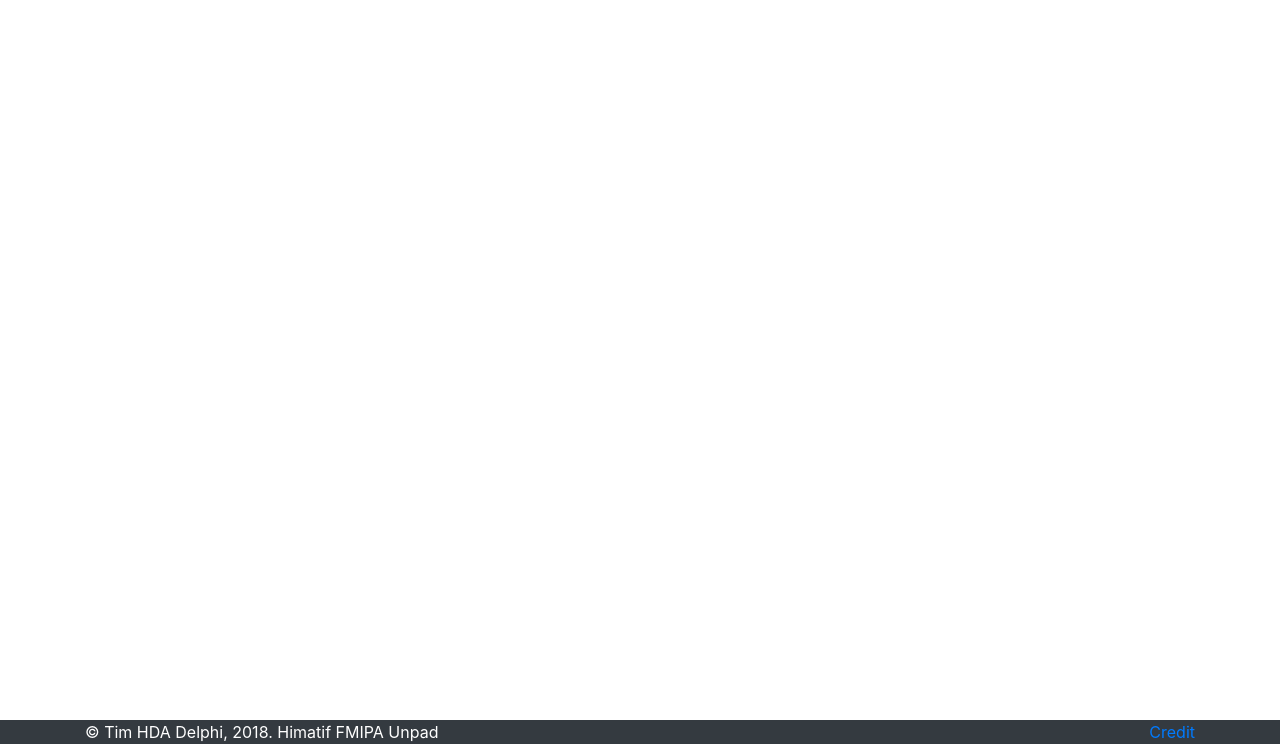
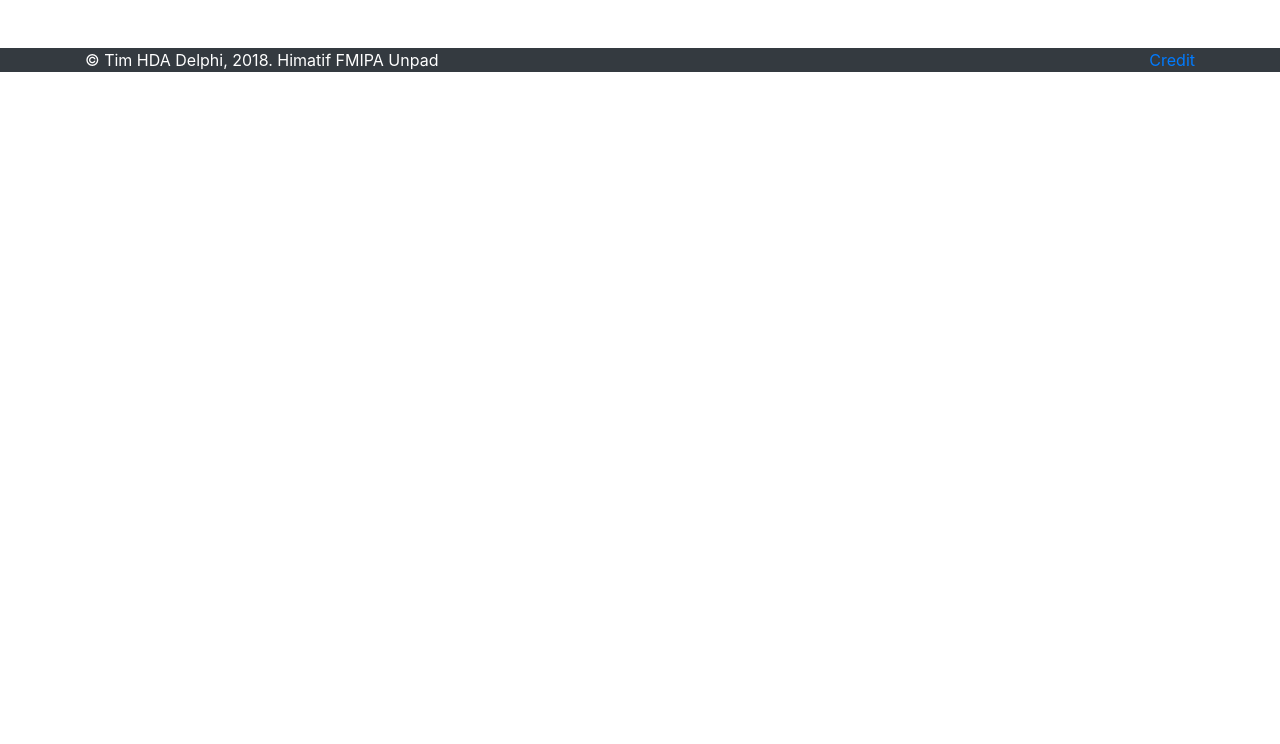
Before and after one commit to fyfirman/hda-website, a CodeIgniter app: page /hda-website/index.php/bk/index in a window 1280 px wide. Shown: the part 56-800 px from the top of the page. Run offline with CodeIgniter, Linux system fonts and the light colour scheme; data that the repository does not hold is empty; some libraries are stand-ins or nearby versions.

Commit message:
Make footer not fixed on bottom

```diff
--- a/application/views/templates/footer.php
+++ b/application/views/templates/footer.php
@@ -1,7 +1,5 @@
-	<!-- End of body content -->
-
 <!-- Footer -->
-	<footer class="footer bg-dark text-white fixed-bottom">
+	<footer class="footer bg-dark text-white">
 		<div class="container">
 				<span>
 					&copy; Tim HDA Delphi, 2018. Himatif FMIPA Unpad
```
